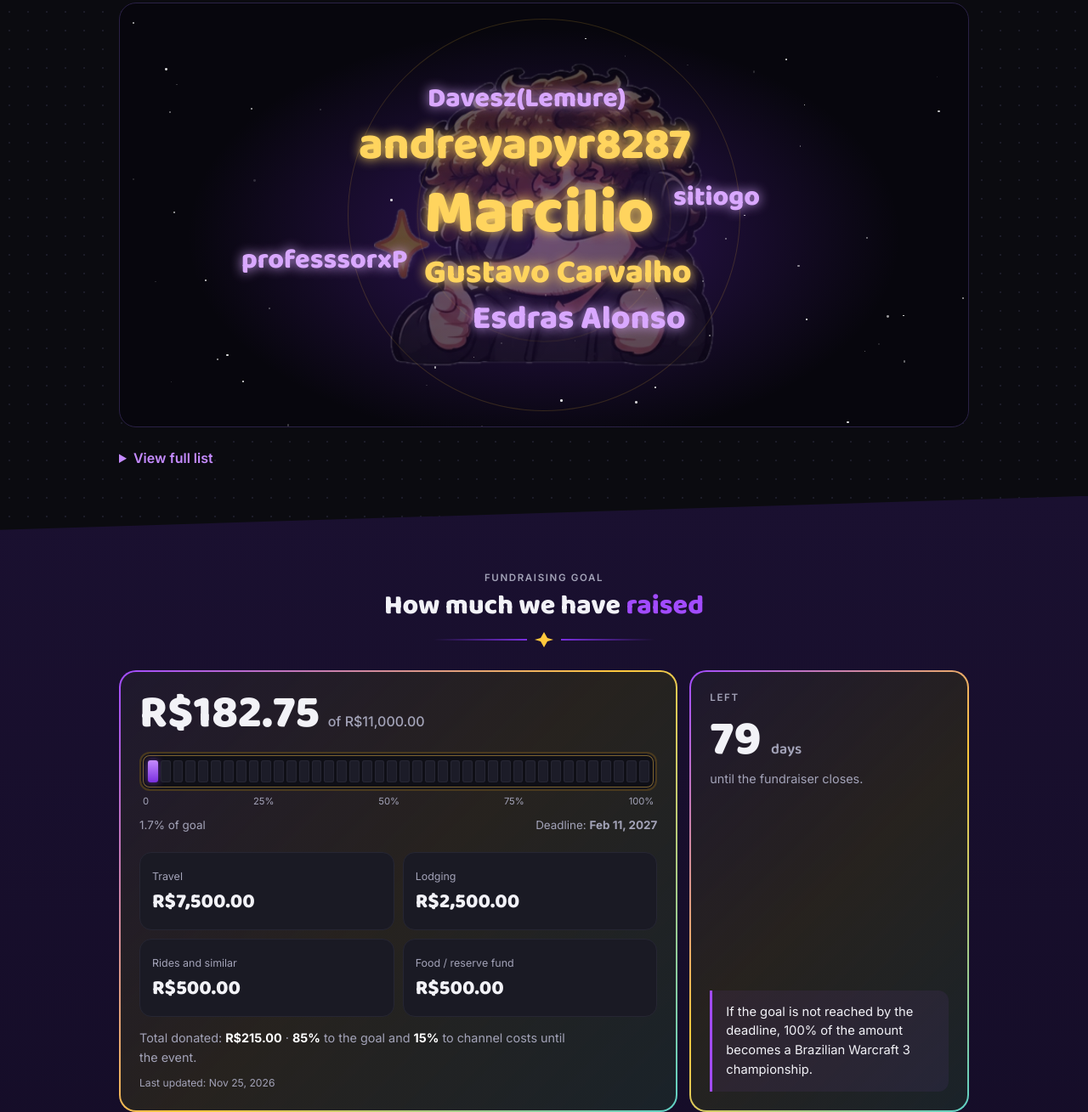
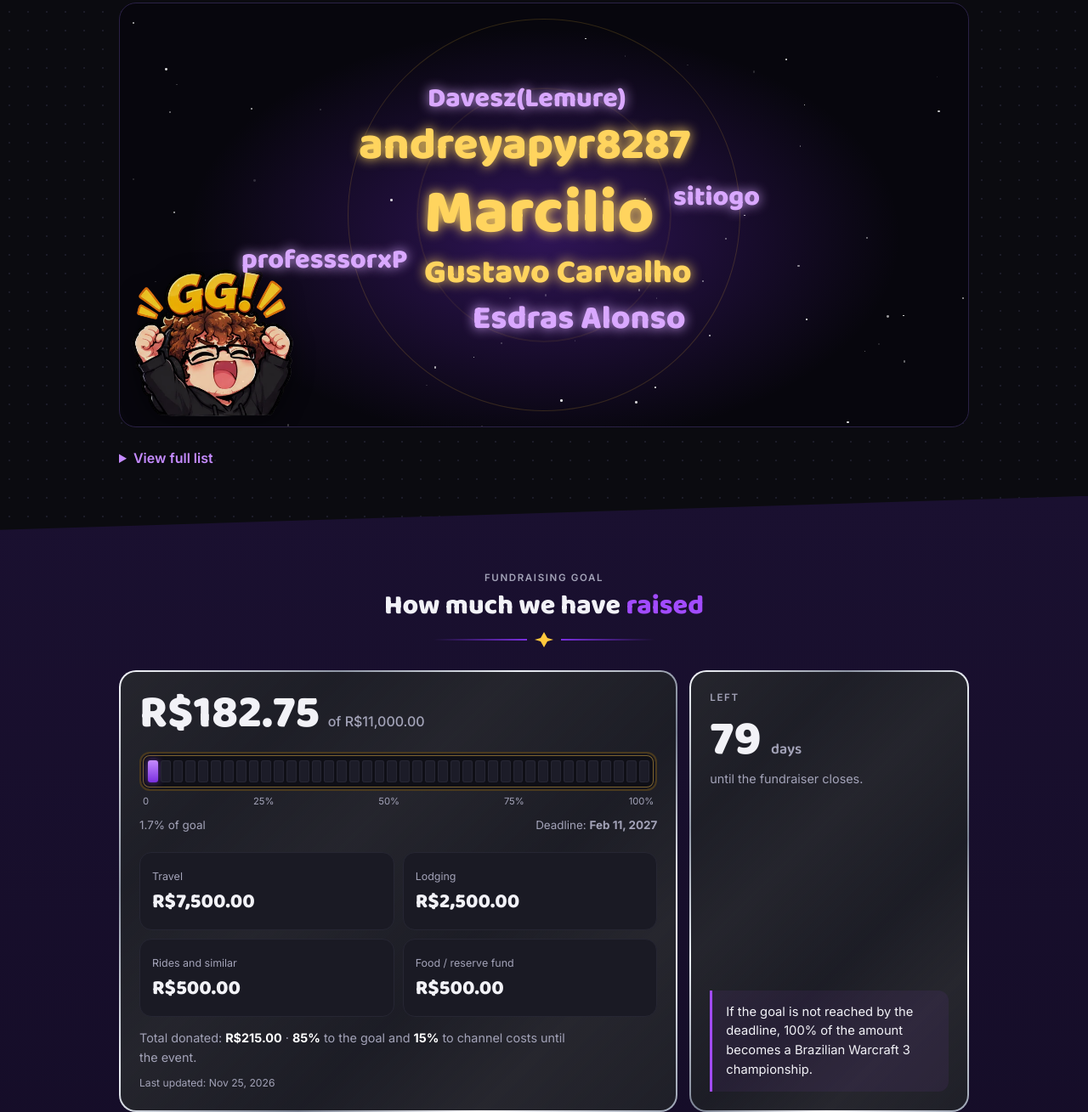
Before and after one commit to forkxx/mundial, a plain HTML site: page en.html in a window 1280 px wide. Shown: the part 877-2186 px from the top of the page at 85% size. Drawn offline with nearby package versions, Linux system fonts and the light colour scheme; a web font is replaced by a local one.

Commit message:
Tema platinado nos cards de meta/evento e galeria; imagem GG no canto da nuvem
Co-Authored-By: Claude Sonnet 5.5 <noreply@anthropic.com>
Claude-Session: https://claude.ai/code/session_017pUoQUTeSD6Kxc8JVXdXxC

```diff
--- a/en.html
+++ b/en.html
@@ -235,6 +235,13 @@ html[data-font=barlow] .hbig{font-size:clamp(3.6rem,9vw,6.6rem)}
 html[data-font=barlow] .big{font-size:4rem}html[data-font=barlow] .count b{font-size:4.2rem}
 html[data-font=barlow] .cl-list li{letter-spacing:.01em}
 @media(max-width:860px){.fbtn{margin-left:auto}.fbtn+.lang{margin-left:0}}
+
+.cl-logo{left:14px;top:auto;bottom:12px;width:min(30%,190px);transform:none;opacity:.92;filter:drop-shadow(0 6px 14px rgba(0,0,0,.5))}
+@media(max-width:600px){.cl-logo{width:34%;opacity:.8}}
+/* tema platinado / foil */
+.metarow>.card,.card.info{background:linear-gradient(rgba(20,20,28,.92),rgba(20,20,28,.92)) padding-box,linear-gradient(135deg,#f4f6fa 0%,#8f97a6 22%,#e9edf3 40%,#7b8394 62%,#fdfdff 80%,#9aa2b2 100%) border-box}
+.gimg{color:#d9dee8!important;background:linear-gradient(135deg,rgba(255,255,255,.16) 0%,rgba(190,198,212,.05) 40%,rgba(255,255,255,.12) 55%,transparent 75%),linear-gradient(160deg,#2b2e38,#171820)!important}
+.gimg svg{filter:drop-shadow(0 0 8px rgba(220,226,240,.35))}
 </style>
 </head>
 <body>
@@ -266,7 +273,7 @@ html[data-font=barlow] .cl-list li{letter-spacing:.01em}
 <h2>Thank you <span>so much</span></h2>
 <div class="cloud" id="cloud">
 <div class="cl-stars" id="stars" aria-hidden="true"></div><div class="cl-ring r1"></div><div class="cl-ring r2"></div>
-<img class="cl-logo" src="assets/forkxx-cloud.webp" alt="" width="357" height="320" loading="lazy">
+<img class="cl-logo" src="assets/forkxx-gg.webp" alt="" width="365" height="334" loading="lazy">
 <ul class="cl-list" id="cloudList"></ul>
 <div class="cl-empty" id="empty">No supporters yet. The first name on the list could be yours.</div>
 </div>
```
Also changed, not shown: index.html (+8 -1 lines), assets/forkxx-gg.webp (added).
